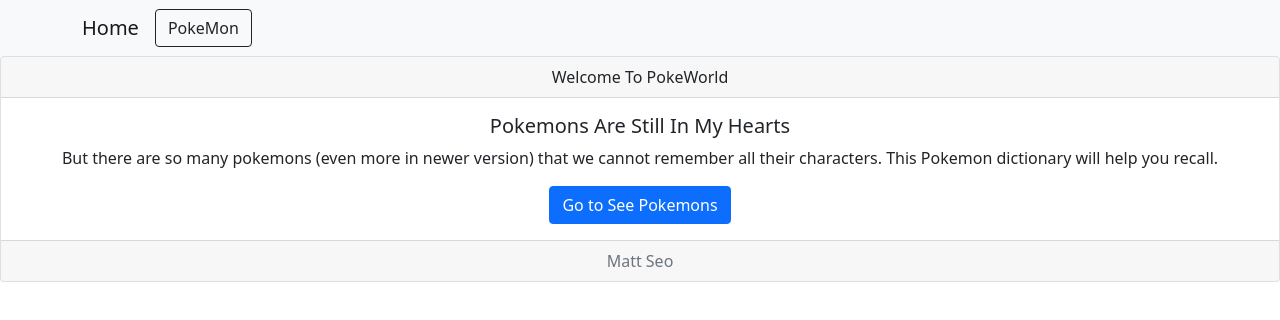
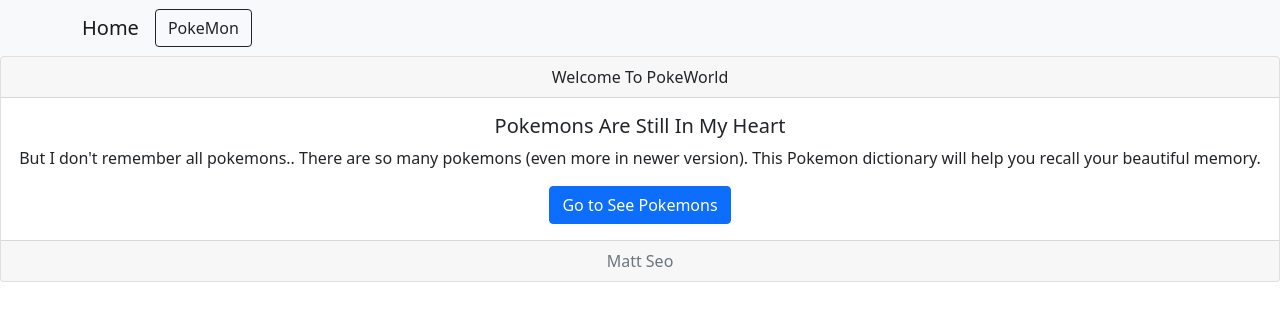
Before and after one commit to rongjuni/Prt_React_Pokemon, a React (Create React App) app: page /#/ in a window 1280 px wide. Shown: the top 320 px of the page. Built offline with nearby package versions, Linux system fonts and the light colour scheme.

Commit message:
typo change

```diff
--- a/src/views/Welcome.jsx
+++ b/src/views/Welcome.jsx
@@ -12,11 +12,11 @@
     <Card className="text-center">
       <Card.Header>Welcome To PokeWorld</Card.Header>
       <Card.Body>
-        <Card.Title>Pokemons Are Still In My Hearts</Card.Title>
+        <Card.Title>Pokemons Are Still In My Heart</Card.Title>
         <Card.Text>
-          But there are so many pokemons (even more in newer version) that we
-          cannot remember all their characters. This Pokemon dictionary will
-          help you recall.
+          But I don't remember all pokemons.. There are so many pokemons (even
+          more in newer version). This Pokemon dictionary will help you recall
+          your beautiful memory.
         </Card.Text>
         <Button
           variant="primary"
```
Also changed, not shown: src/views/Pokemon.jsx (+0 -22 lines).
